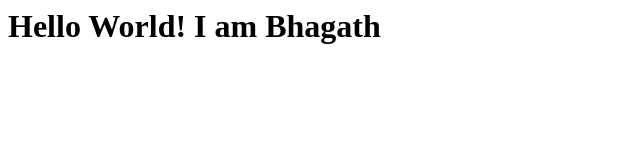
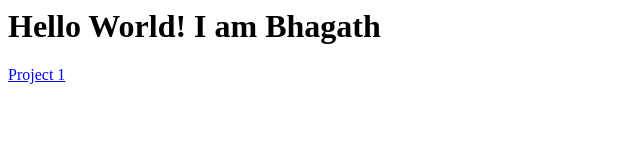
Before and after one commit to bhagath05git/bhagath05git.github.io, a plain HTML site: page index.html in a window 1280 px wide. Shown: the full height of the page, 0-640 px from the left. Drawn offline with Linux system fonts and the light colour scheme.

Commit message:
Update index.html

```diff
--- a/index.html
+++ b/index.html
@@ -1 +1,3 @@
 <h1>Hello World! I am Bhagath</h1>
+
+<a href="https://bhagath05git.github.io/project1/">Project 1</a>
```
